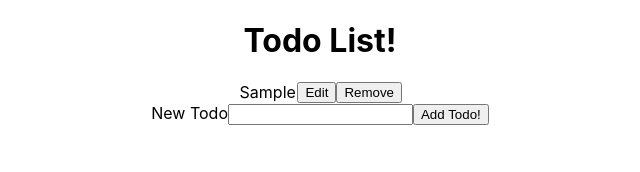
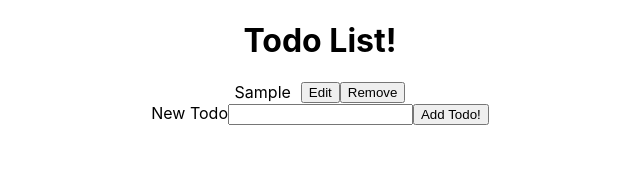
Before and after one commit to JoseBorbon/todo-app, a React (Create React App) app: page / in a window 1280 px wide. Both pictures are taken after typing "Sample" into the empty fields and a click on the button "Add Todo!". Shown: the top 172 px of the page, without its empty margins (320-960 px from the left). Built offline with nearby package versions, Linux system fonts and the light colour scheme.

Commit message:
add right padding to first child element

```diff
--- a/src/Todo.css
+++ b/src/Todo.css
@@ -3,7 +3,7 @@
 }
 
 .Todo :first-child {
-  margin-right: 1%;
+  padding-right: 10px;
 }
 
 .Todo-Complete {
```
